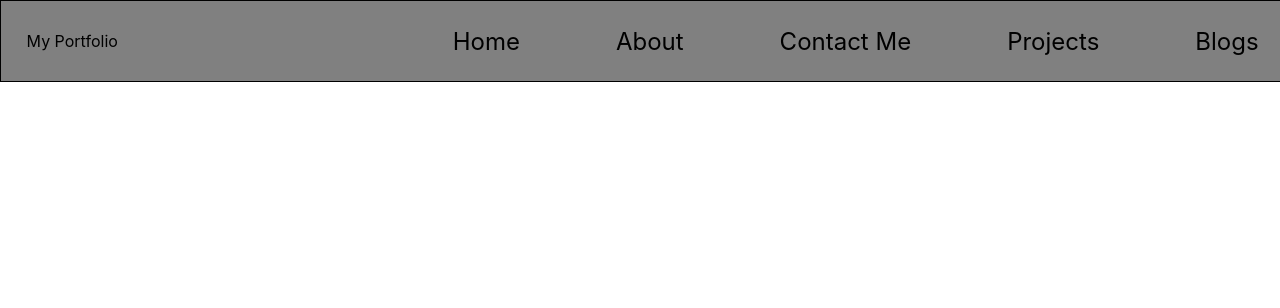
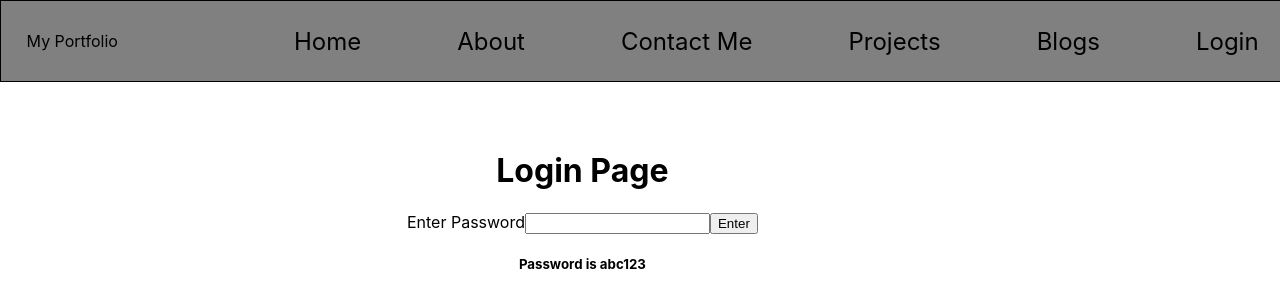
Before and after one commit to Uthaeus/portfolio-1, a React (Create React App) app: page /login in a window 1280 px wide. Shown: the top 308 px of the page. Built offline with nearby package versions, Linux system fonts and the light colour scheme; the HTML template or start-up script is replaced by a standard one.

Commit message:
created simple auth for small features

```diff
--- a/src/App.js
+++ b/src/App.js
@@ -1,3 +1,4 @@
+import { useState } from 'react';
 import { Routes, Route } from 'react-router-dom';
 
 
@@ -7,16 +8,20 @@
 import ContactMe from './components/ContactMe/ContactMe';
 import Projects from './components/Projects/Projects';
 import Blogs from './components/Blogs/Blogs';
+import Login from './components/LogIn/Login';
 
 function App() {
+  const [isLoggedIn, setIsLoggedIn] = useState(false);
+
   return (
-    <Layout>
+    <Layout isLogged={isLoggedIn}>
       <Routes>
         <Route path='/' element={<Home />} />
         <Route path='/about' element={<About />} />
         <Route path='/contact-me' element={<ContactMe />} />
         <Route path='/projects' element={<Projects />} />
         <Route path='/blogs' element={<Blogs />} />
+        <Route path='/login' element={<Login isLogged={setIsLoggedIn} />} />
       </Routes>
     </Layout>
   );
--- a/src/components/LogIn/Login.js
+++ b/src/components/LogIn/Login.js
@@ -2,7 +2,7 @@
 
 import classes from './Login.module.css';
 
-const Login = () => {
+const Login = (props) => {
     const correctPassword = 'abc123';
 
     const passwordInputRef = useRef();
@@ -14,6 +14,7 @@
 
         if (enteredPassword === correctPassword) {
             // redirect to Home as logged in
+            props.isLogged(true);
         } else {
             // open modal indicating failed login
             e.target.value = '';
--- a/src/components/layout/Header.js
+++ b/src/components/layout/Header.js
@@ -3,7 +3,7 @@
 
 import classes from './Header.module.css';
 
-const Header = () => {
+const Header = (props) => {
 
     return (
         <header className={classes.header}>
@@ -25,6 +25,9 @@
                     <li>
                         <Link to='/blogs'>Blogs</Link>
                     </li>
+                    <li>
+                        {props.isLogged ? 'Sign Out' : <Link to='/login'>Login</Link>}
+                    </li>
                 </ul>
             </nav>
         </header>
```
